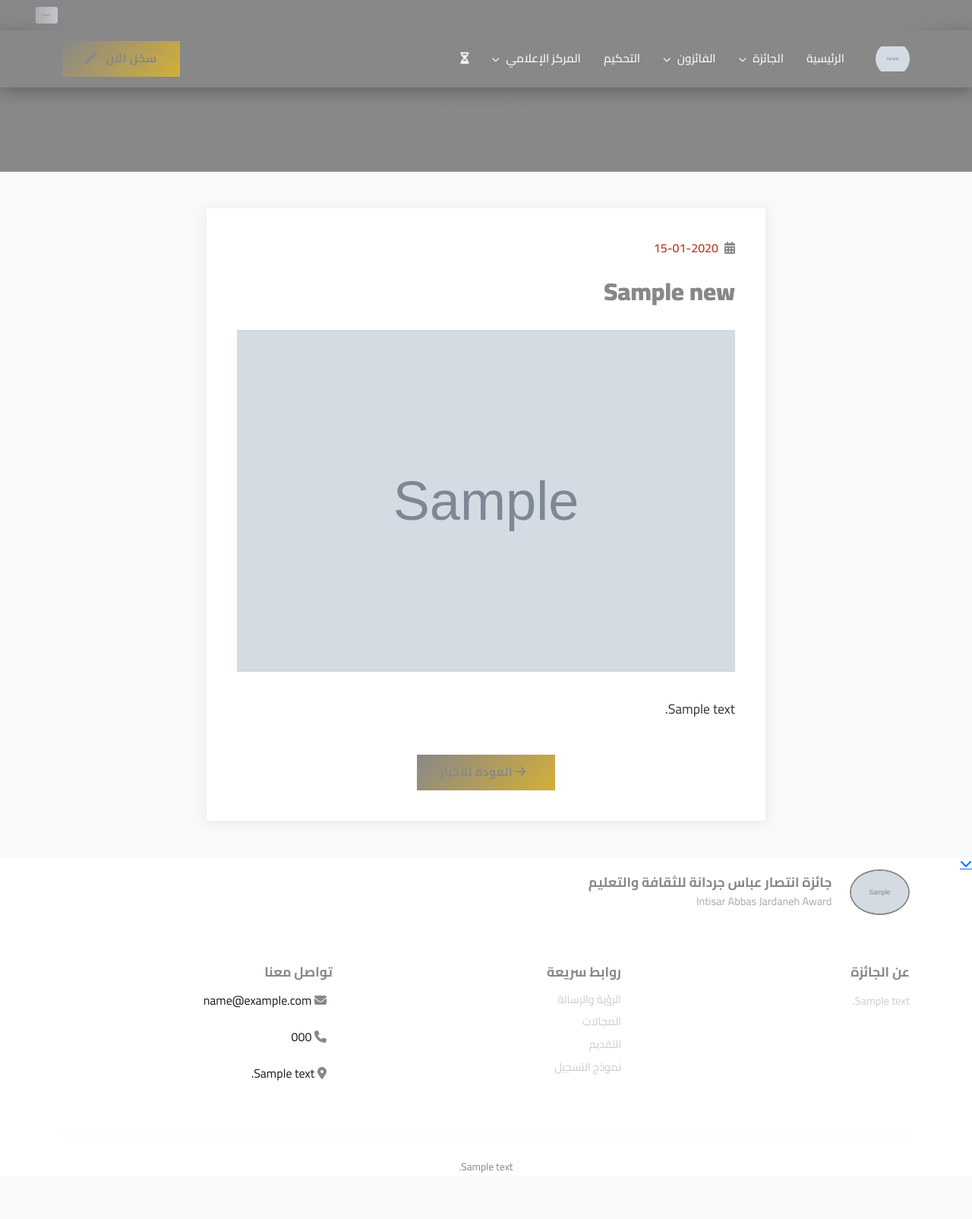
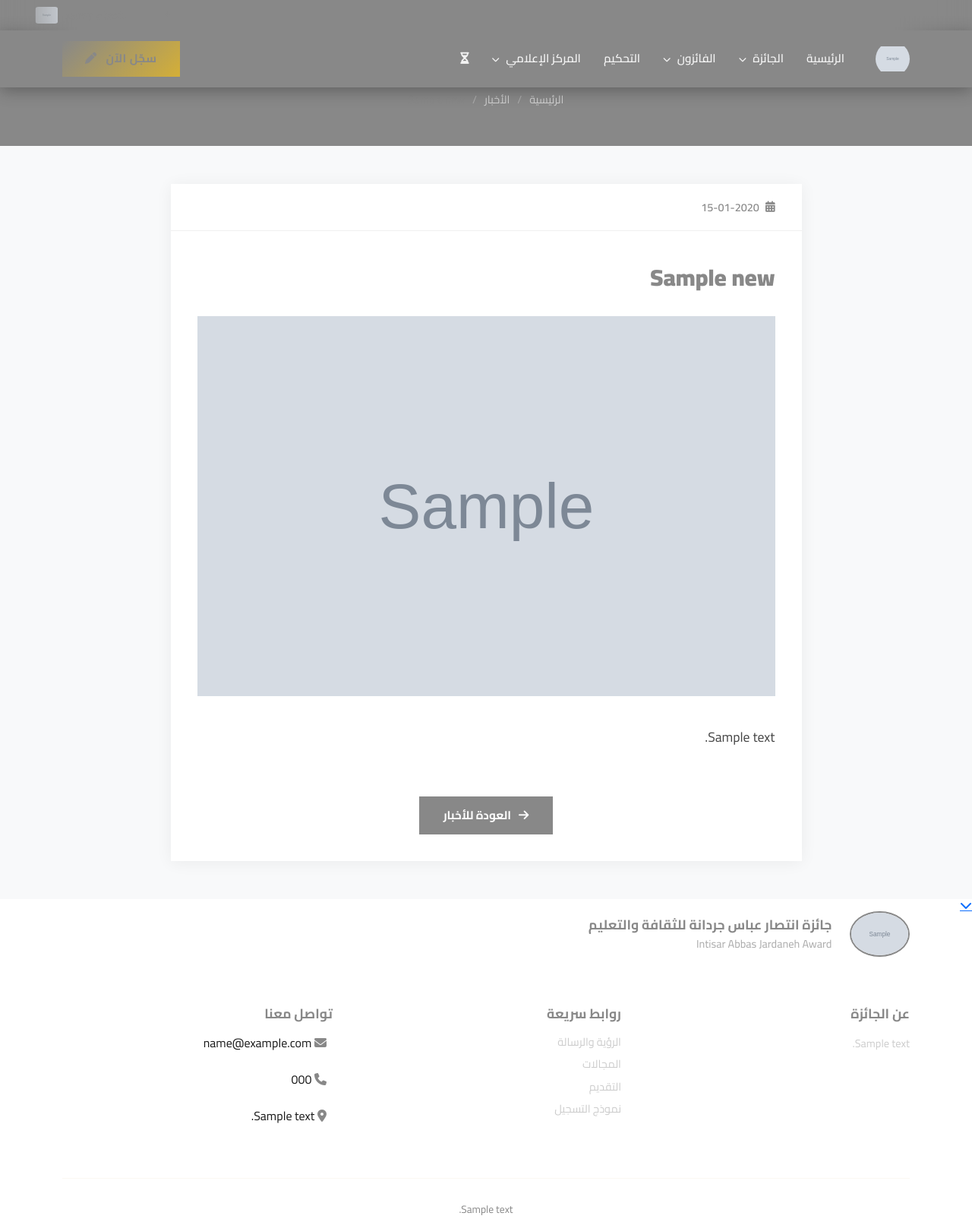
Before and after one commit to BdRjo/IAJ, a Django app: page /news/1/ in a window 1280 px wide. Shown: the whole page at 76% size. Before the commit the page ends 1543 px from the top, so only its background shows below. Run offline with Django 5.2, Linux system fonts and the light colour scheme; tables that the repository leaves empty hold one stand-in row (values such as "Sample post"); grey boxes marked "Sample" are stand-in pictures.

Commit message:
Refactor news detail page layout and styles

```diff
--- a/award/templates/award/news_detail.html
+++ b/award/templates/award/news_detail.html
@@ -1,44 +1,97 @@
 {% extends 'award/base.html' %}
 
 {% block content %}
-<!-- تفاصيل الخبر -->
-<section class="media-page-header" style="background-color: var(--primary); padding: 80px 0 50px; text-align: center;">
-    <div class="container">
-        <h1 style="color: var(--gold); font-weight: 900; font-size: 2.5rem;">الأخبار</h1>
+<!-- صفحة تفاصيل الخبر -->
+<style>
+    .news-detail-page { background-color: var(--bg-gray); }
+    .news-detail-header { background-color: var(--primary); padding: 60px 0 50px; text-align: center; }
+    .news-detail-header h1 { color: var(--gold); font-weight: 900; font-size: 2.5rem; margin-bottom: 8px; }
+    .news-detail-header .breadcrumb-custom { display: flex; align-items: center; justify-content: center; gap: 10px; margin-top: 12px; }
+    .news-detail-header .breadcrumb-custom a { color: rgba(255,255,255,0.6); text-decoration: none; font-size: 0.9rem; transition: color 0.3s; }
+    .news-detail-header .breadcrumb-custom a:hover { color: var(--gold); }
+    .news-detail-header .breadcrumb-custom span { color: var(--gold); font-size: 0.9rem; }
+    .news-detail-header .breadcrumb-custom .sep { color: rgba(255,255,255,0.3); }
+    .news-detail-body { padding: 50px 0; }
+    .news-detail-card { background: #fff; box-shadow: 0 2px 20px rgba(0,0,0,0.06); overflow: hidden; }
+    .news-detail-meta { display: flex; align-items: center; gap: 20px; padding: 20px 35px; border-bottom: 1px solid #f0f0f0; flex-wrap: wrap; }
+    .news-detail-meta .meta-item { display: flex; align-items: center; gap: 8px; font-size: 0.9rem; color: #888; }
+    .news-detail-meta .meta-item i { color: var(--gold); }
+    .news-detail-meta .meta-item span { font-weight: 600; }
+    .news-detail-title-area { padding: 35px 35px 0; }
+    .news-detail-title-area h1 { color: var(--primary); font-weight: 900; font-size: 1.9rem; line-height: 1.7; margin: 0; }
+    .news-detail-image { padding: 25px 35px; }
+    .news-detail-image img { width: 100%; max-height: 500px; object-fit: cover; border-radius: 0; }
+    .news-detail-content { padding: 10px 35px 40px; }
+    .news-detail-content .content-text { color: #444; font-size: 1.1rem; line-height: 2.2; text-align: right; }
+    .news-detail-content .content-text p { margin-bottom: 18px; }
+    .news-detail-back { padding: 0 35px 35px; text-align: center; }
+    .news-detail-back a { display: inline-flex; align-items: center; gap: 10px; padding: 12px 30px; background-color: var(--primary); color: #fff; text-decoration: none; font-weight: 700; font-size: 0.95rem; border: 2px solid var(--primary); transition: all 0.3s; }
+    .news-detail-back a:hover { background-color: transparent; color: var(--primary); }
+    @media (max-width: 767px) {
+        .news-detail-header { padding: 40px 0 30px; }
+        .news-detail-header h1 { font-size: 1.8rem; }
+        .news-detail-title-area { padding: 25px 20px 0; }
+        .news-detail-title-area h1 { font-size: 1.4rem; }
+        .news-detail-image { padding: 20px; }
+        .news-detail-meta { padding: 15px 20px; }
+        .news-detail-content { padding: 10px 20px 30px; }
+        .news-detail-back { padding: 0 20px 30px; }
+    }
+</style>
+
+<div class="news-detail-page">
+    <!-- Header -->
+    <div class="news-detail-header">
+        <h1>الأخبار</h1>
+        <div class="breadcrumb-custom">
+            <a href="{% url 'home' %}">الرئيسية</a>
+            <span class="sep">/</span>
+            <a href="{% url 'news_list' %}">الأخبار</a>
+            <span class="sep">/</span>
+            <span>{{ article.title|truncatewords:5 }}</span>
         </div>
-</section>
+    </div>
 
-<section class="py-5" style="background-color: var(--bg-gray);">
+    <!-- Body -->
+    <div class="news-detail-body">
         <div class="container">
             <div class="row justify-content-center">
-            <div class="col-lg-8">
-                <div style="background: #fff; padding: 40px; box-shadow: 0 2px 15px rgba(0,0,0,0.08);">
-                    <!-- التاريخ -->
-                    <div style="display: flex; align-items: center; gap: 8px; margin-bottom: 20px;">
-                        <i class="fas fa-calendar-alt" style="color: var(--gold);"></i>
-                        <span style="color: #c0392b; font-weight: 600;">{{ article.date|date:"d-m-Y" }}</span>
+                <div class="col-lg-9">
+                    <div class="news-detail-card">
+                        <!-- Meta -->
+                        <div class="news-detail-meta">
+                            <div class="meta-item">
+                                <i class="fas fa-calendar-alt"></i>
+                                <span>{{ article.date|date:"d-m-Y" }}</span>
                             </div>
-                    <!-- العنوان -->
-                    <h1 style="color: var(--primary); font-weight: 900; font-size: 2rem; margin-bottom: 25px; line-height: 1.6;">{{ article.title }}</h1>
-                    <!-- الصورة -->
+                        </div>
+                        <!-- Title -->
+                        <div class="news-detail-title-area">
+                            <h1>{{ article.title }}</h1>
+                        </div>
+                        <!-- Image -->
                         {% if article.image %}
-                    <div style="margin-bottom: 30px; border-radius: 0; overflow: hidden;">
-                        <img src="{{ article.image.url }}" alt="{{ article.title }}" style="width: 100%; max-height: 450px; object-fit: cover;">
+                        <div class="news-detail-image">
+                            <img src="{{ article.image.url }}" alt="{{ article.title }}">
                         </div>
                         {% endif %}
-                    <!-- المحتوى -->
-                    <div style="color: #333; font-size: 1.1rem; line-height: 2.2; text-align: right;">
+                        <!-- Content -->
+                        <div class="news-detail-content">
+                            <div class="content-text">
                                 {{ article.content|linebreaks }}
                             </div>
-                    <!-- زر العودة -->
-                    <div style="margin-top: 40px; text-align: center;">
-                        <a href="{% url 'news_list' %}" class="btn btn-gold">
-                            <i class="fas fa-arrow-right ms-2"></i> العودة للأخبار
+                        </div>
+                        <!-- Back Button -->
+                        <div class="news-detail-back">
+                            <a href="{% url 'news_list' %}">
+                                <i class="fas fa-arrow-right"></i>
+                                العودة للأخبار
                             </a>
                         </div>
                     </div>
                 </div>
             </div>
         </div>
-</section>
+    </div>
+</div>
 {% endblock %}
```
Lines whose indentation alone changed are shown as unchanged.
